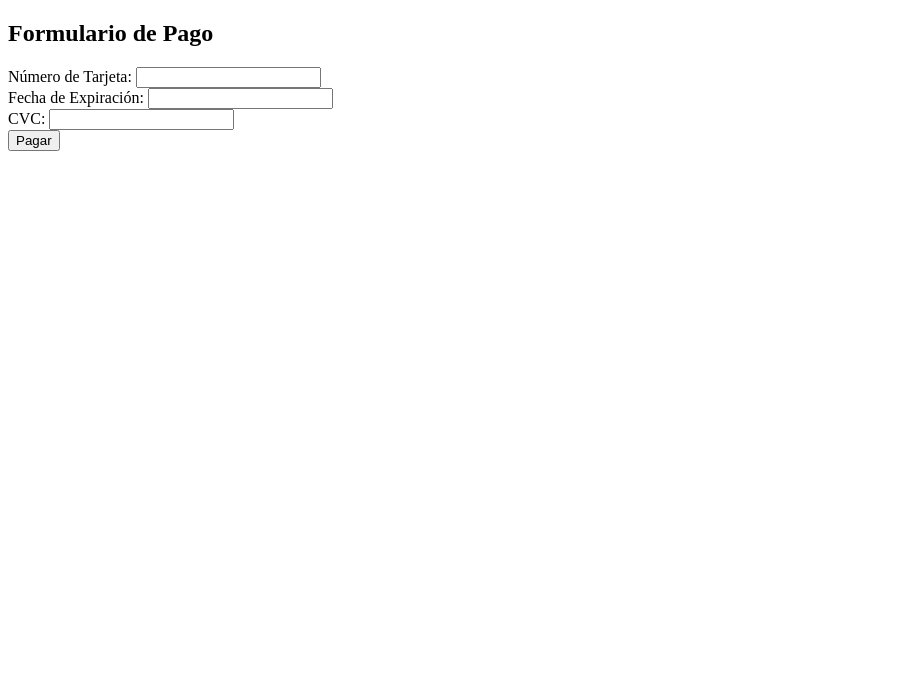
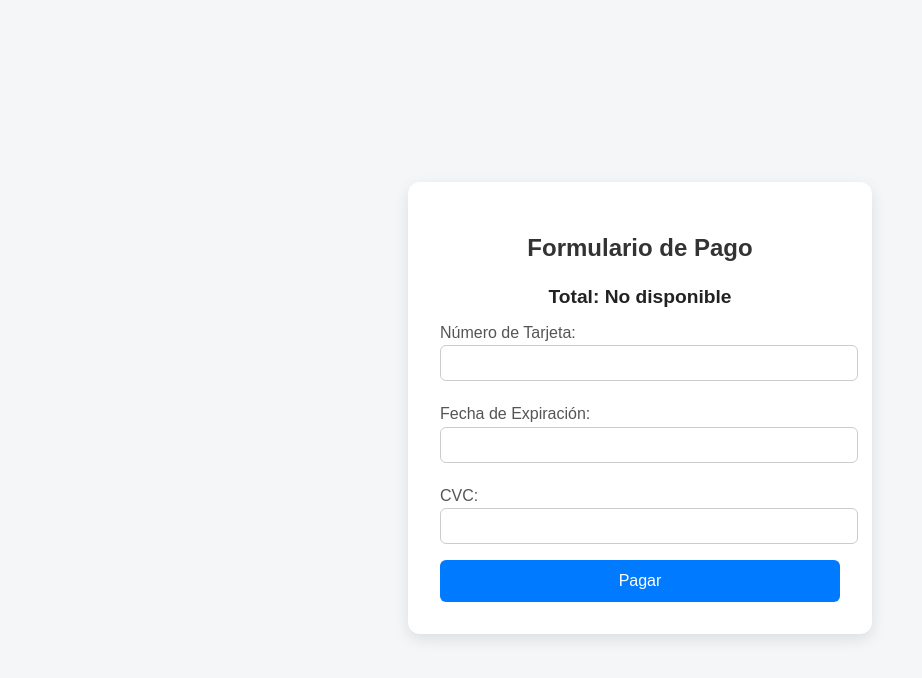
Before and after one commit to xSpaceKat/stripe, a website: page public/payment.html in a window 1280 px wide. Shown: the whole page, without its empty margins (0-922 px from the left). Drawn offline with Linux system fonts and the light colour scheme; no server answers.

Commit message:
Mejoras en formulario de pagos

```diff
--- a/config/db.js
+++ b/config/db.js
@@ -1,5 +1,7 @@
 
 import mongoose from 'mongoose';
+import dotenv from 'dotenv';
+dotenv.config({ path: 'variables.env' });
 
 const config = {
     url: process.env.URL_MONGO,
--- a/public/payment.html
+++ b/public/payment.html
@@ -1,33 +1,155 @@
 <!DOCTYPE html>
 <html lang="es">
+
 <head>
     <meta charset="UTF-8">
     <meta name="viewport" content="width=device-width, initial-scale=1.0">
     <title>Formulario de Pago</title>
+    <style>
+        body {
+            font-family: Arial, sans-serif;
+            background-color: #f4f6f8;
+            display: flex;
+            justify-content: center;
+            align-items: center;
+            min-height: 100vh;
+        }
+
+        .container {
+            background-color: #fff;
+            padding: 2rem;
+            border-radius: 12px;
+            box-shadow: 0 5px 15px rgba(0,0,0,0.1);
+            width: 100%;
+            max-width: 400px;
+        }
+
+        h2 {
+            text-align: center;
+            margin-bottom: 1.5rem;
+            color: #333;
+        }
+
+        label {
+            display: block;
+            margin: 0.5rem 0 0.2rem;
+            color: #555;
+        }
+
+        input {
+            width: 100%;
+            padding: 0.5rem;
+            margin-bottom: 1rem;
+            border-radius: 6px;
+            border: 1px solid #ccc;
+            font-size: 1rem;
+        }
+
+        button {
+            width: 100%;
+            padding: 0.75rem;
+            background-color: #007bff;
+            color: #fff;
+            font-size: 1rem;
+            border: none;
+            border-radius: 6px;
+            cursor: pointer;
+        }
+
+        button:hover {
+            background-color: #0056b3;
+        }
+
+        .total {
+            font-weight: bold;
+            margin-bottom: 1rem;
+            text-align: center;
+            font-size: 1.2rem;
+            color: #222;
+        }
+
+        .paid {
+            color: green;
+            font-weight: bold;
+            text-align: center;
+            margin-bottom: 1rem;
+        }
+    </style>
 </head>
+
 <body>
+    <div class="container">
         <h2>Formulario de Pago</h2>
+        <div class="total" id="totalAmount">Total: $0.00</div>
+        <div class="paid" id="paidMessage" style="display:none;">Este pago ya fue completado</div>
         <form id="paymentForm">
             <label for="cardNumber">Número de Tarjeta:</label>
-        <input type="text" id="cardNumber" required><br>
+            <input type="text" id="cardNumber" required>
 
             <label for="cardExpiry">Fecha de Expiración:</label>
-        <input type="text" id="cardExpiry" required><br>
+            <input type="text" id="cardExpiry" required>
 
             <label for="cardCVC">CVC:</label>
-        <input type="text" id="cardCVC" required><br>
+            <input type="text" id="cardCVC" required>
 
             <button type="submit">Pagar</button>
         </form>
+    </div>
 
     <script>
-        const paymentId = window.location.pathname.split('/').pop();
-        document.getElementById('paymentForm').addEventListener('submit', async (e) => {
+        const urlParams = new URLSearchParams(window.location.search);
+        const paymentId = urlParams.get('paymentid');
+
+        const totalElement = document.getElementById('totalAmount');
+        const paidMessage = document.getElementById('paidMessage');
+        const paymentForm = document.getElementById('paymentForm');
+
+        // Obtener la información del pago
+        async function fetchPayment() {
+            try {
+                const res = await fetch(`http://localhost:3000/api/payments/${paymentId}`);
+                const payment = await res.json();
+
+                totalElement.textContent = `Total: $${payment.amount} ${payment.currency}`;
+
+                if (payment.status === 'completed') {
+                    paidMessage.style.display = 'block';
+                    paymentForm.style.display = 'none'; // ocultar formulario si ya se pagó
+                } else {
+                    paidMessage.style.display = 'none';
+                    paymentForm.style.display = 'block';
+                }
+
+                return payment;
+            } catch (err) {
+                totalElement.textContent = `Total: No disponible`;
+                console.error(err);
+            }
+        }
+
+        fetchPayment();
+
+        // Manejar el submit del formulario
+        paymentForm.addEventListener('submit', async (e) => {
             e.preventDefault();
+            try {
                 const response = await fetch(`http://localhost:3000/api/payments/${paymentId}/proccess`, { method: 'POST' });
                 const data = await response.json();
-            alert(data.message);
+
+                if (data.payment && data.payment.status === 'completed') {
+                    alert(`Pago procesado exitosamente: $${data.payment.amount} ${data.payment.currency}`);
+                    paidMessage.style.display = 'block';
+                    paymentForm.style.display = 'none';
+                } else {
+                    alert(data.message || 'Pago procesado');
+                }
+
+            } catch (err) {
+                alert('Error procesando el pago');
+                console.error(err);
+            }
         });
     </script>
 </body>
+
 </html>
```
Lines whose indentation alone changed are shown as unchanged.
